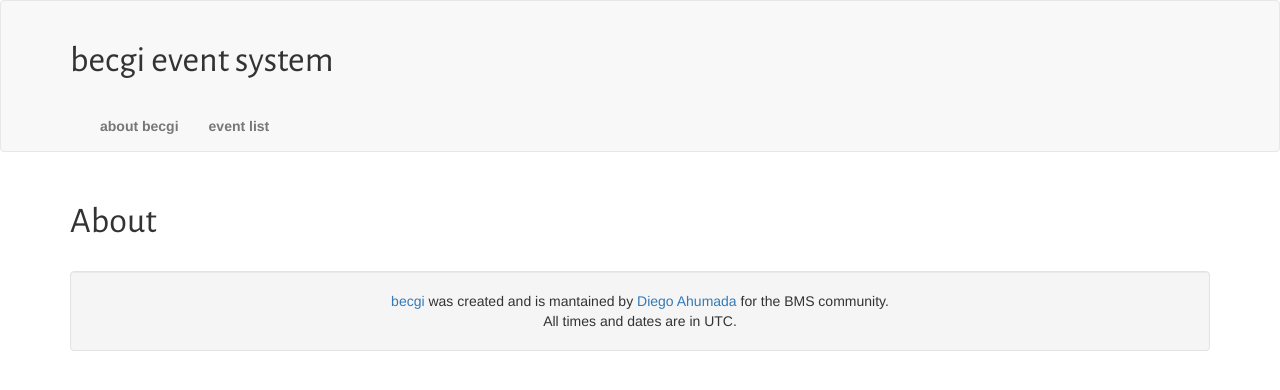
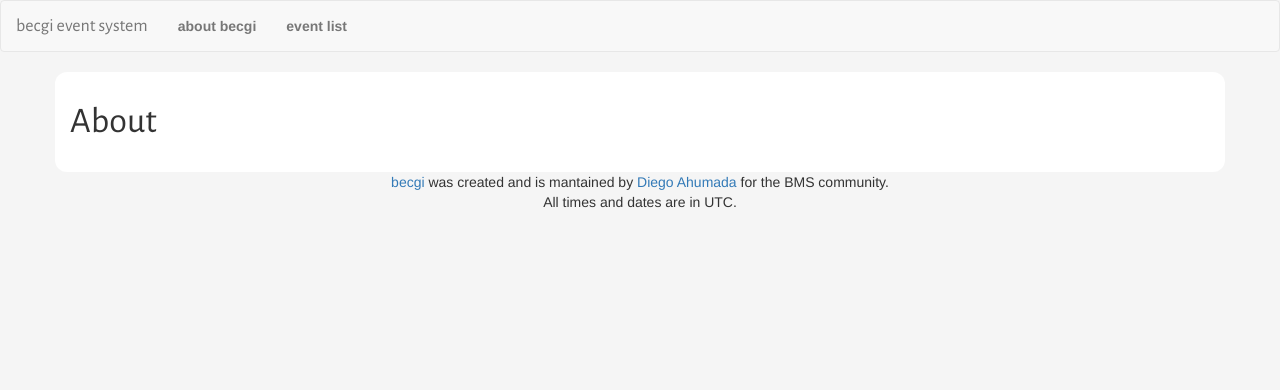
Before and after one commit to zardoru/becgi, a Flask app: page / in a window 1280 px wide. Shown: the top 390 px of the page. Run offline with Flask 2, Linux system fonts and the light colour scheme; some libraries are stand-ins or nearby versions.

Commit message:
CSS/structure changes

```diff
--- a/static/becss.css
+++ b/static/becss.css
@@ -38,21 +38,27 @@
   table-layout: fixed;
 }
 
-.navbar-header {
-  width: 100%;
-}
-
 .logo {
-  width: 100%;
-  height: 100%;
 }
 
 .sidebar {
 }
 
+body {
+    background-color: rgb(245,245,245);
+}
+
+.content {
+    background-color: white;
+    border-radius: 12px;
+}
+
+.footer-wrapper {
+}
+
 .footer {
-  position: static;
   bottom: 0;
+  width: 100%;
 }
 
 img {
--- a/templates/event_template.html
+++ b/templates/event_template.html
@@ -7,7 +7,7 @@
     {% if event.banner_url and event.banner_url != "" %}
     <img class="img-responsive" src="{{event.banner_url}}" alt=""/>
     {% else %}
-    <h1>{{event.name}}</h1>
+    <div class="b-header">{{event.name}}</div>
     {% endif %}
 </a>
 {% endblock %}
--- a/templates/events.html
+++ b/templates/events.html
@@ -34,7 +34,7 @@
 {% for event in events %}
 <div class="row">
     <div class="col-md-1">
-        <a href="{{url_for('event_index'), event_id=event.id)}}">
+        <a href="{{url_for('event_index', event_id=event.id)}}">
             {{ event.name }}
         </a>
     </div>
@@ -56,7 +56,7 @@
     {% endif %}
     {% if event.can_see_submissions %}
     <div class="col-md-1">
-        <a class="btn btn-primary" href="{{url_for('event_songs', event_id=event.id}}">
+        <a class="btn btn-primary" href="{{url_for('event_songs', event_id=event.id)}}">
             song list
         </a>
     </div>
--- a/templates/footer.html
+++ b/templates/footer.html
@@ -1,8 +1,9 @@
-<div class="well well-md footer text-center">
+<div class="footer-wrapper">
+    <footer class="footer text-center">
         {% if event %}
         <div class="row">
             {% if event.email != "" and event.email %}
-        <div class="col-sm-6 text-center">
+            <div class="col-md-6 text-center">
                 <a href="mailto:{{event.email}}">Event Contact</a>
             </div>
             {% endif %}
@@ -18,6 +19,7 @@
         {% endif %}
         {% endif %}
         <div class="row">
+            <div class="col-md-12">
                 <a href="https://github.com/zardoru/becgi">
                     becgi
                 </a>
@@ -28,3 +30,5 @@
                 All times and dates are in UTC.
             </div>
         </div>
+    </footer>
+</div>
--- a/templates/template.html
+++ b/templates/template.html
@@ -18,17 +18,16 @@
 </head>
 <body>
 <nav class="navbar navbar-default">
-    <div class="container container-fluid">
-        <h1 class="navbar-header">
-            <div class="logo">
+    <div class="container-fluid">
+        <div class="navbar-header">
+            <div class="navbar-brand logo">
                 {% block logo %}
-                <h1 class="b-header">
+                <div class="b-header">
                     becgi event system
-                </h1>
+                </div>
                 {% endblock %}
             </div>
-        </h1>
-        <div class="collapse navbar-collapse" id="bs-example-navbar-collapse-1">
+        </div>
         <ul class="nav navbar-nav">
             {% block menu %}
             <li>
@@ -47,13 +46,12 @@
             {% endblock %}
         </ul>
     </div>
-    </div>
 </nav>
-<div class="container container-fluid">
+<div class="container container-fluid content">
     <p class="content">
         {% block content %} {% endblock %}
     </p>
+</div>
 {% include 'footer.html' %}
-</div>
 </body>
 </html>
```
Lines whose indentation alone changed are shown as unchanged.
